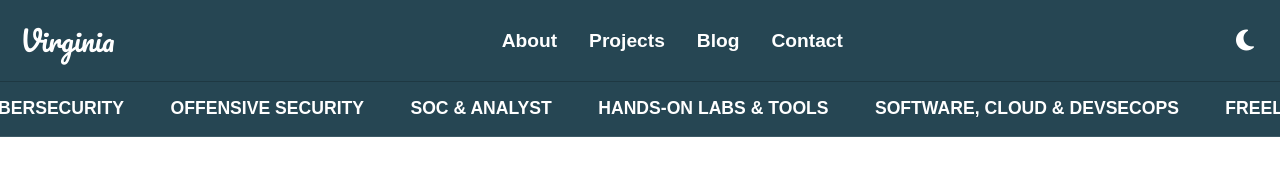
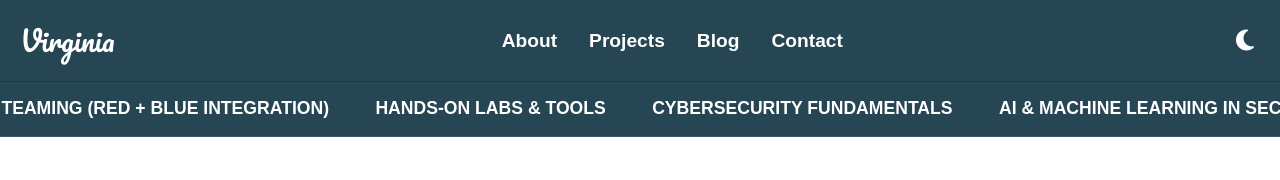
Before and after one commit to vnelai/vn-portfolio, a React (Vite) app: page /projects/topic/all in a window 1280 px wide. Shown: the top 180 px of the page. Built offline with nearby package versions, Linux system fonts and the light colour scheme; no server answers; the database is empty.

Commit message:
feat(topic-nav): reorganize topics for improved clarity and relevance

```diff
--- a/src/components/blog-components/topic-nav/TopicNav.jsx
+++ b/src/components/blog-components/topic-nav/TopicNav.jsx
@@ -10,16 +10,22 @@ const slugify = (text) =>
     .replace(/\s+/g, "-");
 
 const topics = [
-  "AI & Machine Learning",
+  // Core Cybersecurity Skills
+  "Offensive Security (Red Team)",
+  "SOC & Cyber Analyst Skills (Blue Team)",
+  "Purple Teaming (Red + Blue Integration)",
+  "Cybersecurity Fundamentals",
+  "Hands-On Labs & Tools",
+
+  // Expanding Tech & Horizons
+  "AI & Machine Learning in Security",
+  "Software, Cloud & DevSecOps",
+
+  // Career & Growth
   "Career & Self-Taught Journey",
   "Training & Certifications",
-  "Cybersecurity Fundamentals",
+  "Freelance & Remote Work",
   "Cyber Talk Digest",
-  "Freelance & Remote Work",
-  "Hands-On Labs & Tools",
-  "Offensive Security",
-  "SOC & Cyber Analyst Skills",
-  "Software Cloud & DevSecOps",
 ];
 
 const TopicNav = () => {
--- a/src/components/projects-components/project-nav/ProjectNav.jsx
+++ b/src/components/projects-components/project-nav/ProjectNav.jsx
@@ -8,12 +8,18 @@ const slugify = (text) =>
   text.toLowerCase().replace(/[^\w\s-]/g, "").replace(/\s+/g, "-");
 
 const topics = [
-  "AI & Machine Learning",
-  "Cybersecurity",
-  "Offensive Security",
-  "SOC & Analyst",
+  // Core Cybersecurity Projects
+  "Offensive Security (Red Team)",
+  "SOC & Analyst Skills (Blue Team)",
+  "Purple Teaming (Red + Blue Integration)",
   "Hands-On Labs & Tools",
+  "Cybersecurity Fundamentals",
+
+  // Expanding Tech & Horizons
+  "AI & Machine Learning in Security",
   "Software, Cloud & DevSecOps",
+
+  // Career & Work
   "Freelance & Remote Work",
 ];
 
```
